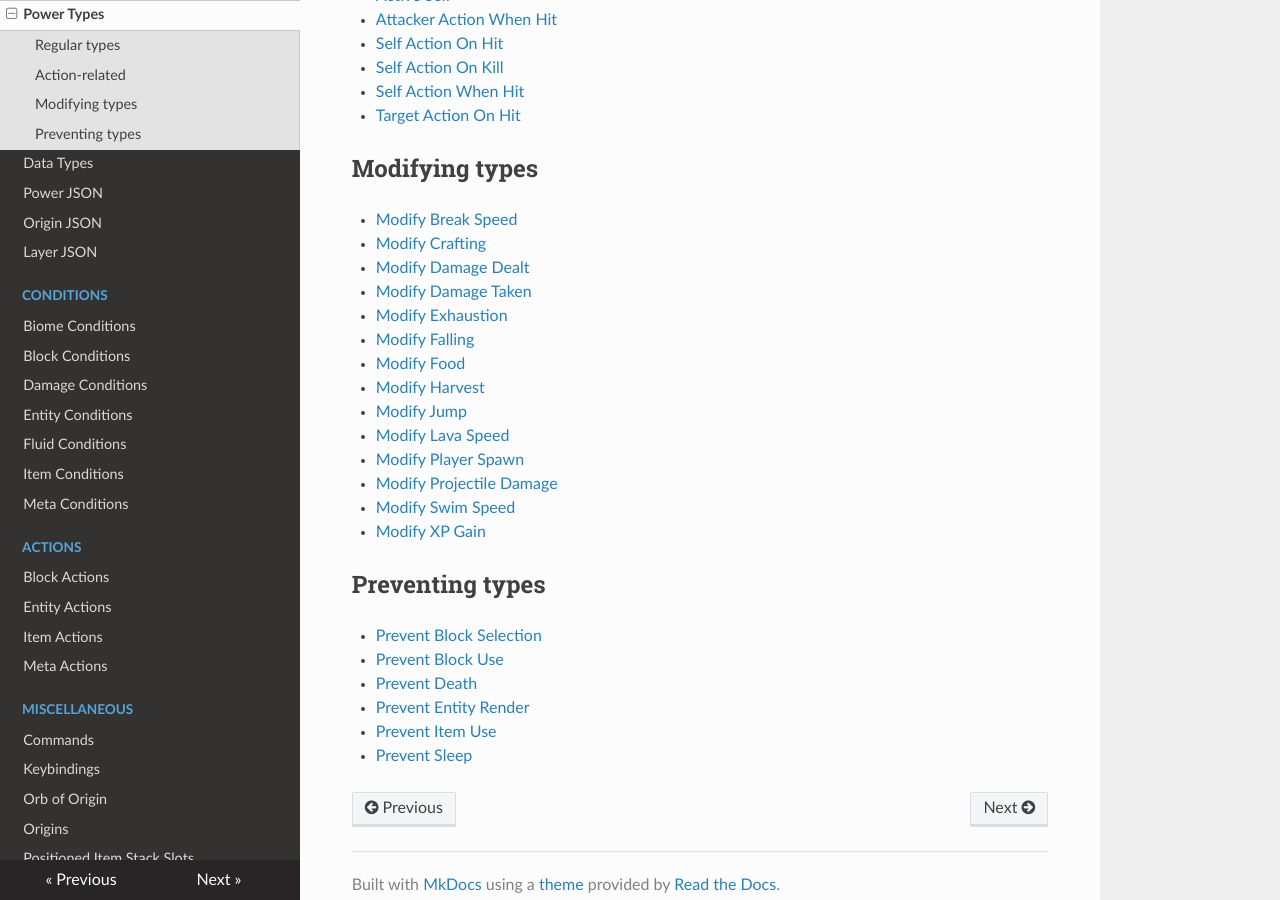
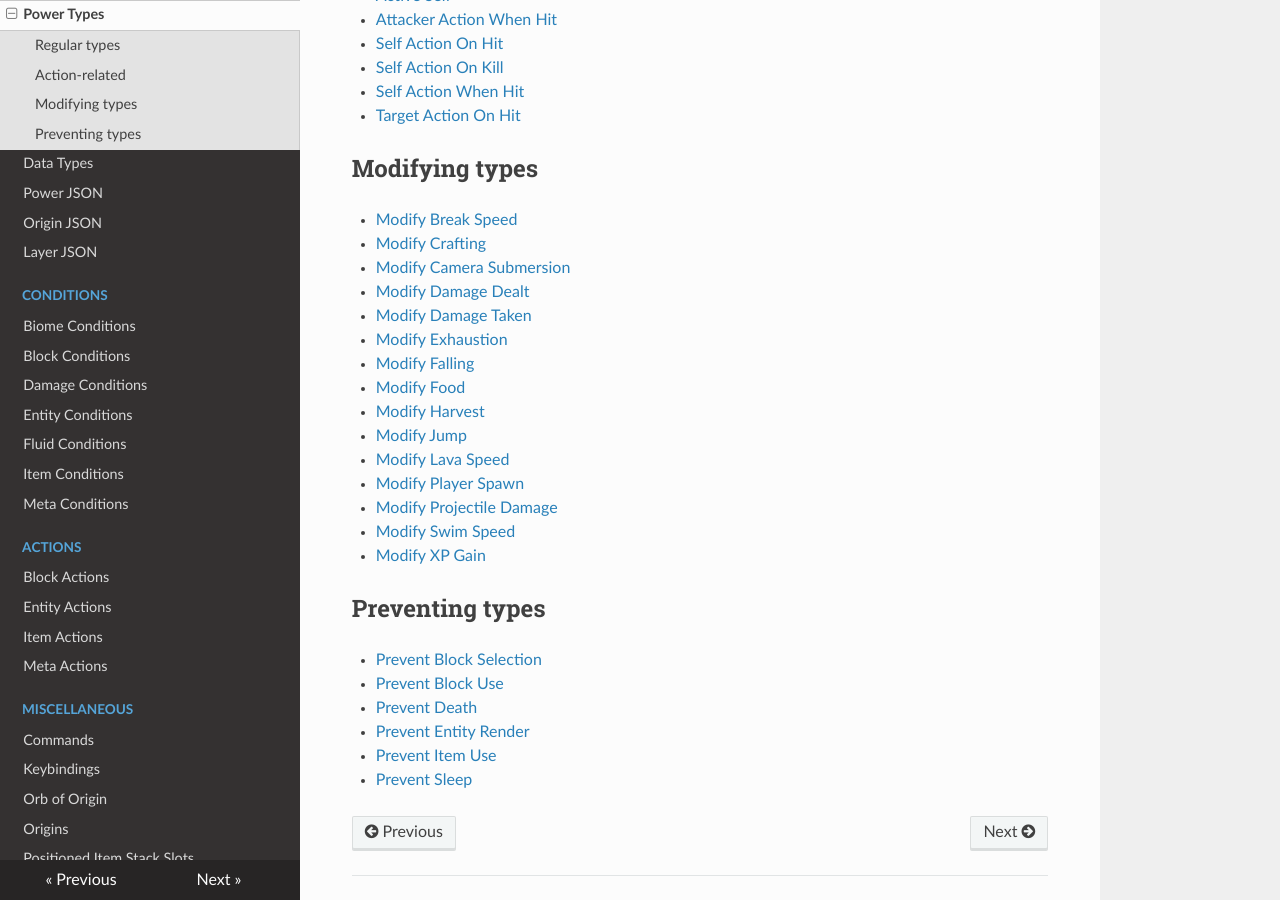
Before and after one commit to apace100/origins-docs, an MkDocs documentation site: the page built from docs/power_types.md, in a window 1280 px wide and 900 px high, scrolled down 1634 px. Built offline with MkDocs 1.6.1, drawn with Linux system fonts in a browser that asks for light colours; nearby versions of some CDN libraries.

Commit message:
Update power_types.md

```diff
--- a/docs/power_types.md
+++ b/docs/power_types.md
@@ -74,6 +74,7 @@ Unless stated otherwise, each power type supports a `condition` field with an [e
 
 * [Modify Break Speed](power_types/modify_break_speed.md)
 * [Modify Crafting](power_types/modify_crafting.md)
+* [Modify Camera Submersion](power_types/modify_camera_submersion.md)
 * [Modify Damage Dealt](power_types/modify_damage_dealt.md)
 * [Modify Damage Taken](power_types/modify_damage_taken.md)
 * [Modify Exhaustion](power_types/modify_exhaustion.md)
```
